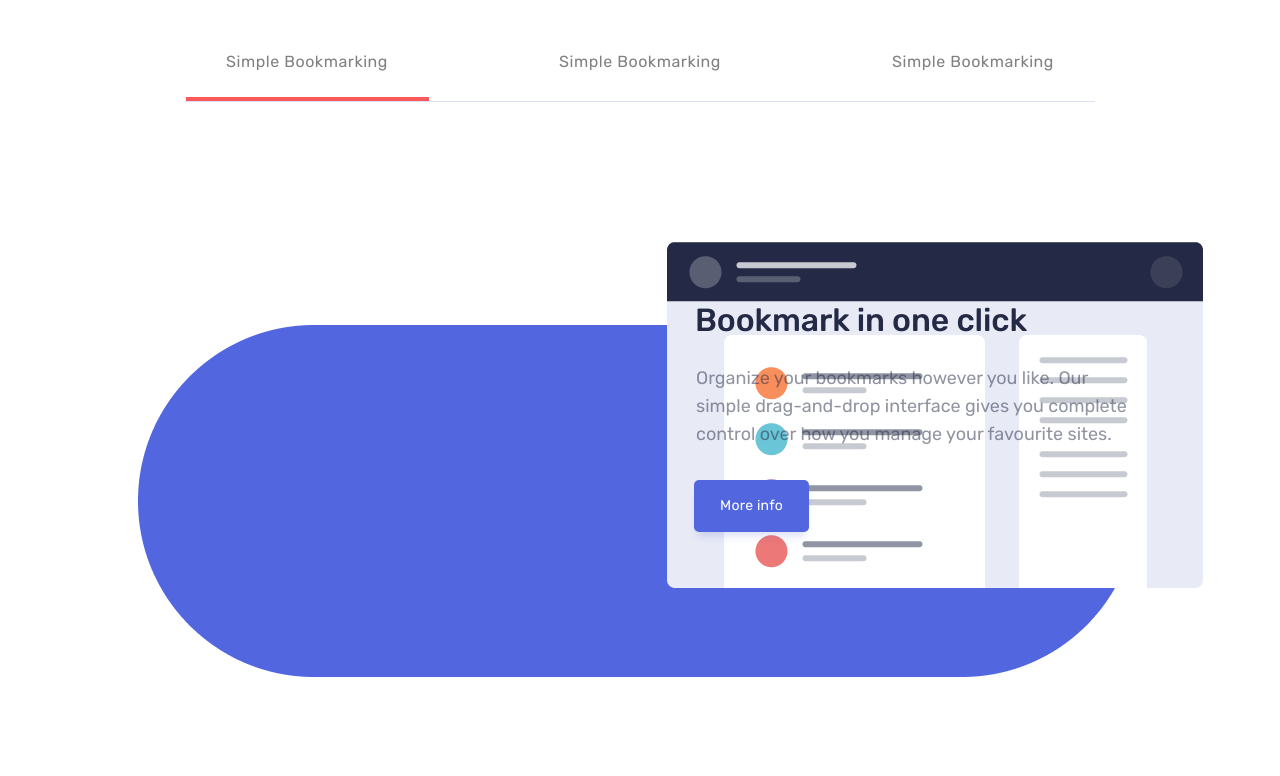
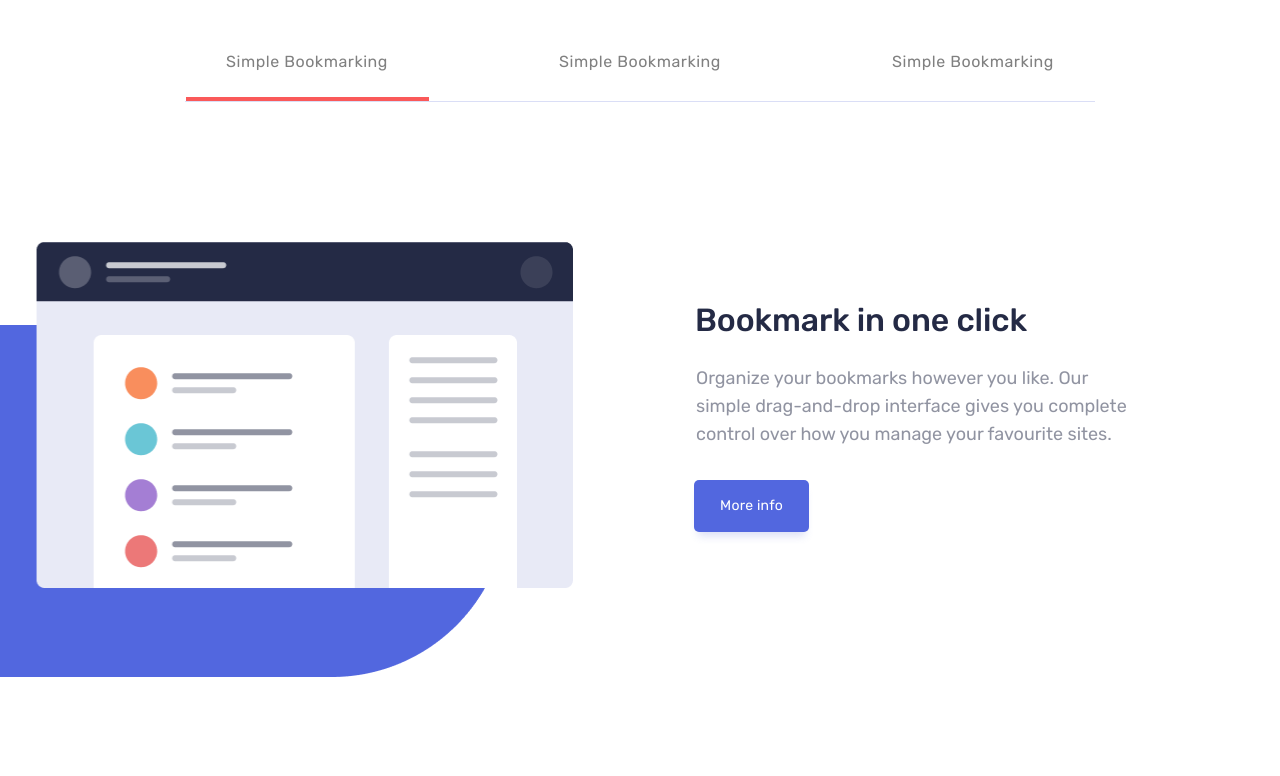
Before and after one commit to SarvarRahim/bookmark-maket, a plain HTML site: page index.html in a window 1280 px wide. Shown: the part 884-1660 px from the top of the page. Drawn offline with Linux system fonts and the light colour scheme.

Commit message:
edit background image tabs section

```diff
--- a/css/styles.css
+++ b/css/styles.css
@@ -290,7 +290,7 @@ body {
   padding-bottom: 200px;
   background-size:  1154px 540;
   background-repeat: no-repeat;
-  background-position: calc(-215% + 600px) 140px;
+  background-position: calc(50% - 600px) 140px;
   background-image: url(../img/features-bg.png);
 }
 
```
